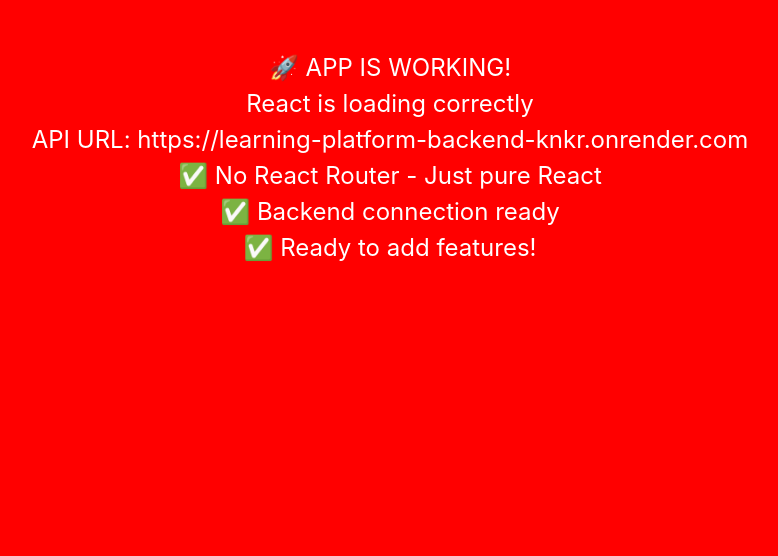
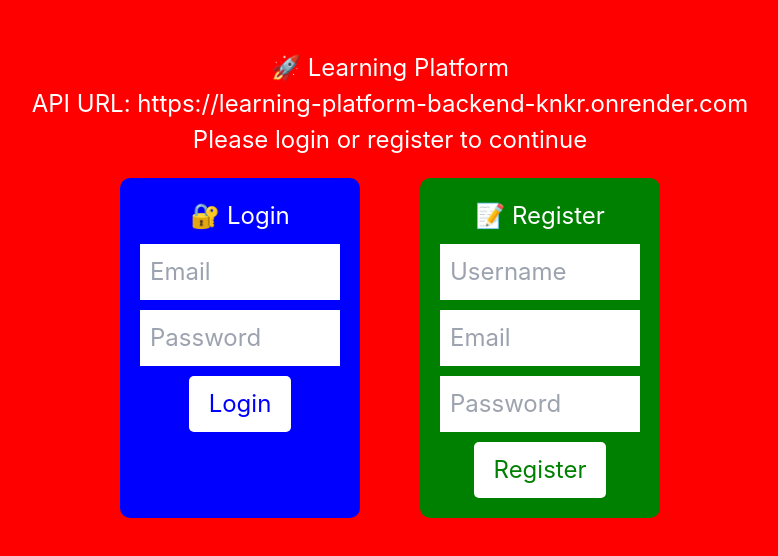
Before and after one commit to Amitttiwari/Learning_Platform_ET-617, a React (Create React App) app in the folder client/: page / in a window 1280 px wide. Shown: the top 556 px of the page, without its empty margins (250-1028 px from the left). Built offline with nearby package versions, Linux system fonts and the light colour scheme; the HTML template or start-up script is replaced by a standard one.

Commit message:
Add authentication with login/register forms

```diff
--- a/client/src/App.js
+++ b/client/src/App.js
@@ -1,4 +1,6 @@
-import React from 'react';
+import React, { useState } from 'react';
+import { AuthProvider, useAuth } from './contexts/AuthContext';
+import { Toaster } from 'react-hot-toast';
 
 // Hardcoded API URL - no environment variable needed
 const API_URL = 'https://learning-platform-backend-knkr.onrender.com';
@@ -6,7 +8,138 @@ const API_URL = 'https://learning-platform-backend-knkr.onrender.com';
 // Debug: Log hardcoded API URL
 console.log('Hardcoded API URL:', API_URL);
 
-function App() {
+// Simple Login Form Component
+const LoginForm = () => {
+  const { login } = useAuth();
+  const [formData, setFormData] = useState({
+    email: '',
+    password: ''
+  });
+
+  const handleSubmit = async (e) => {
+    e.preventDefault();
+    const result = await login(formData);
+    if (result.success) {
+      console.log('Login successful!');
+    }
+  };
+
+  return (
+    <div style={{
+      padding: '20px',
+      backgroundColor: 'blue',
+      color: 'white',
+      borderRadius: '10px',
+      margin: '20px'
+    }}>
+      <h2>🔐 Login</h2>
+      <form onSubmit={handleSubmit}>
+        <div style={{ margin: '10px 0' }}>
+          <input
+            type="email"
+            placeholder="Email"
+            value={formData.email}
+            onChange={(e) => setFormData({...formData, email: e.target.value})}
+            style={{ padding: '10px', width: '200px' }}
+          />
+        </div>
+        <div style={{ margin: '10px 0' }}>
+          <input
+            type="password"
+            placeholder="Password"
+            value={formData.password}
+            onChange={(e) => setFormData({...formData, password: e.target.value})}
+            style={{ padding: '10px', width: '200px' }}
+          />
+        </div>
+        <button type="submit" style={{
+          padding: '10px 20px',
+          backgroundColor: 'white',
+          color: 'blue',
+          border: 'none',
+          borderRadius: '5px',
+          cursor: 'pointer'
+        }}>
+          Login
+        </button>
+      </form>
+    </div>
+  );
+};
+
+// Simple Register Form Component
+const RegisterForm = () => {
+  const { register } = useAuth();
+  const [formData, setFormData] = useState({
+    username: '',
+    email: '',
+    password: ''
+  });
+
+  const handleSubmit = async (e) => {
+    e.preventDefault();
+    const result = await register(formData);
+    if (result.success) {
+      console.log('Registration successful!');
+    }
+  };
+
+  return (
+    <div style={{
+      padding: '20px',
+      backgroundColor: 'green',
+      color: 'white',
+      borderRadius: '10px',
+      margin: '20px'
+    }}>
+      <h2>📝 Register</h2>
+      <form onSubmit={handleSubmit}>
+        <div style={{ margin: '10px 0' }}>
+          <input
+            type="text"
+            placeholder="Username"
+            value={formData.username}
+            onChange={(e) => setFormData({...formData, username: e.target.value})}
+            style={{ padding: '10px', width: '200px' }}
+          />
+        </div>
+        <div style={{ margin: '10px 0' }}>
+          <input
+            type="email"
+            placeholder="Email"
+            value={formData.email}
+            onChange={(e) => setFormData({...formData, email: e.target.value})}
+            style={{ padding: '10px', width: '200px' }}
+          />
+        </div>
+        <div style={{ margin: '10px 0' }}>
+          <input
+            type="password"
+            placeholder="Password"
+            value={formData.password}
+            onChange={(e) => setFormData({...formData, password: e.target.value})}
+            style={{ padding: '10px', width: '200px' }}
+          />
+        </div>
+        <button type="submit" style={{
+          padding: '10px 20px',
+          backgroundColor: 'white',
+          color: 'green',
+          border: 'none',
+          borderRadius: '5px',
+          cursor: 'pointer'
+        }}>
+          Register
+        </button>
+      </form>
+    </div>
+  );
+};
+
+// Main App Component
+function AppContent() {
+  const { user, isAuthenticated, logout } = useAuth();
+
   return (
     <div style={{
       padding: '50px',
@@ -16,14 +149,44 @@ function App() {
       textAlign: 'center',
       minHeight: '100vh'
     }}>
-      <h1>🚀 APP IS WORKING!</h1>
-      <p>React is loading correctly</p>
+      <h1>🚀 Learning Platform</h1>
       <p>API URL: {API_URL}</p>
-      <p>✅ No React Router - Just pure React</p>
-      <p>✅ Backend connection ready</p>
-      <p>✅ Ready to add features!</p>
+
+      {isAuthenticated ? (
+        <div>
+          <p>✅ Welcome, {user?.username || user?.email}!</p>
+          <button onClick={logout} style={{
+            padding: '10px 20px',
+            backgroundColor: 'white',
+            color: 'red',
+            border: 'none',
+            borderRadius: '5px',
+            cursor: 'pointer',
+            margin: '10px'
+          }}>
+            Logout
+          </button>
+        </div>
+      ) : (
+        <div>
+          <p>Please login or register to continue</p>
+          <div style={{ display: 'flex', justifyContent: 'center', gap: '20px' }}>
+            <LoginForm />
+            <RegisterForm />
+          </div>
+        </div>
+      )}
     </div>
   );
 }
 
+function App() {
+  return (
+    <AuthProvider>
+      <AppContent />
+      <Toaster position="top-right" />
+    </AuthProvider>
+  );
+}
+
 export default App;
```
